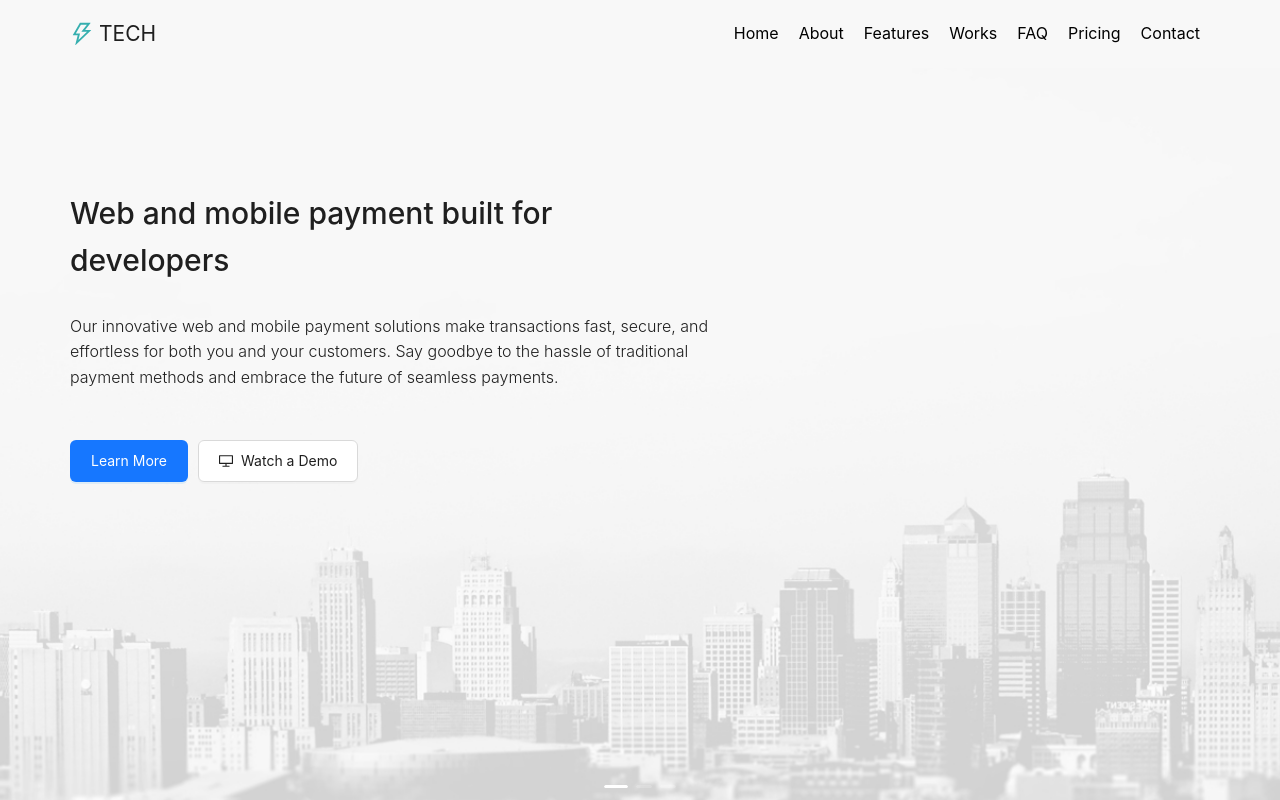
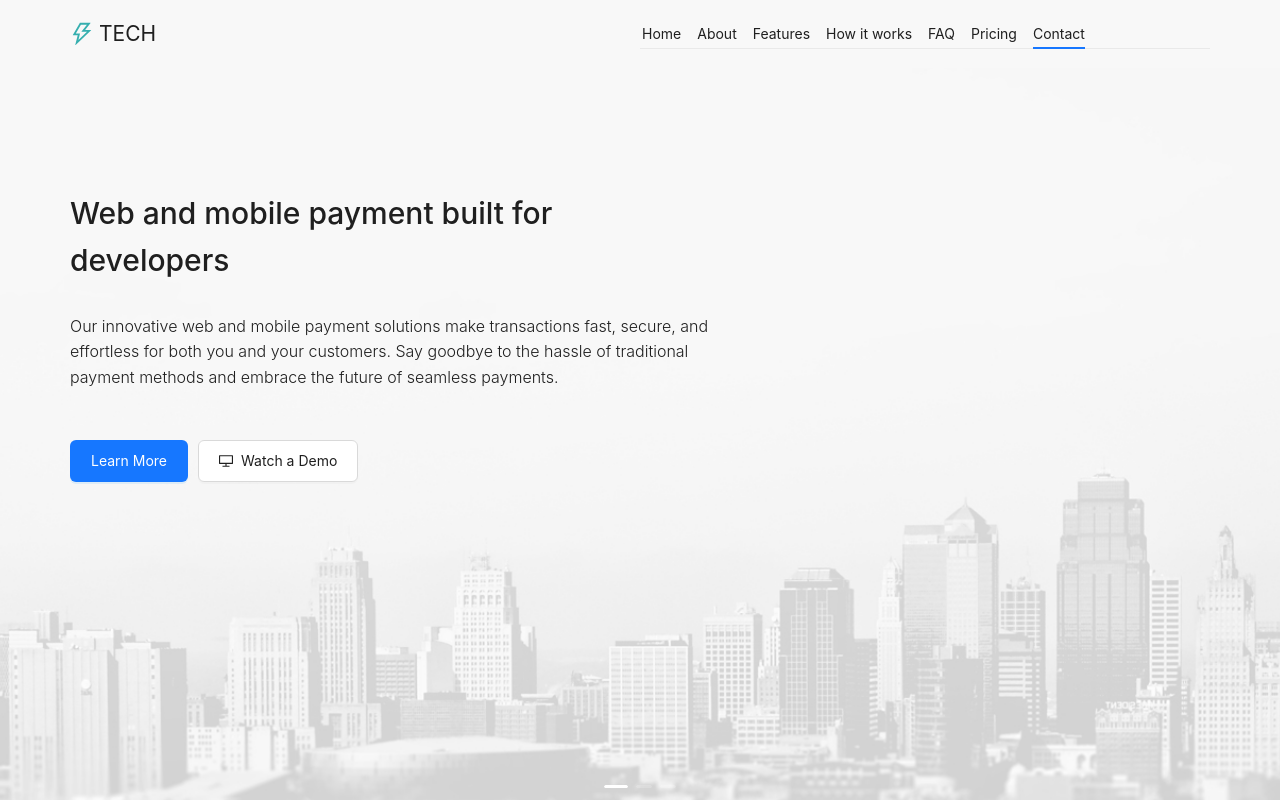
Before and after one commit to JaleRehimli0909/website2-ant-design, a React (Create React App) app in the folder website2reactapp/: page / in a window 1280 px wide. Shown: the top 800 px of the page. Built offline with nearby package versions, Linux system fonts and the light colour scheme.

Commit message:
Anchor added  for project

```diff
--- a/website2reactapp/src/components/About/index.jsx
+++ b/website2reactapp/src/components/About/index.jsx
@@ -33,7 +33,7 @@ const About = () => {
     },
   ];
   return (
-    <div className="About">
+    <div id="about" className="About">
       <div className="container">
         <div className="About-content">
           <h2>About Us</h2>
--- a/website2reactapp/src/components/Contact/index.jsx
+++ b/website2reactapp/src/components/Contact/index.jsx
@@ -6,7 +6,7 @@ const { TextArea } = Input;
 
 const Contact = () => {
   return (
-    <div className="Contact">
+    <div id="contact" className="Contact">
       <div className="container">
         <h2>Get in Touch</h2>
         <Form
--- a/website2reactapp/src/components/Faq/index.jsx
+++ b/website2reactapp/src/components/Faq/index.jsx
@@ -83,7 +83,7 @@ const Faq = () => {
   };
 
   return (
-    <div className="Faq">
+    <div id="faq" className="Faq">
       <div className="container">
         <h2>Frequently Asked Questions</h2>
         <Collapse items={items} defaultActiveKey={["1"]} onChange={onChange} />
--- a/website2reactapp/src/components/Features/index.jsx
+++ b/website2reactapp/src/components/Features/index.jsx
@@ -12,7 +12,7 @@ const { Meta } = Card;
 
 const Features = () => {
   return (
-    <div className="Features">
+    <div id="features" className="Features">
       <div className="container">
         <h2>Key Features and Benefits</h2>
         <Row gutter={[24, 24]}>
--- a/website2reactapp/src/components/HeaderApp/index.jsx
+++ b/website2reactapp/src/components/HeaderApp/index.jsx
@@ -1,7 +1,9 @@
 import React from "react";
 import "./style.css";
-import { Row, Col } from "antd";
+import { Row, Col, Anchor } from "antd";
 import { ThunderboltOutlined } from "@ant-design/icons";
+
+const { Link } = Anchor;
 
 const HeaderApp = () => {
   return (
@@ -12,7 +14,19 @@ const HeaderApp = () => {
           <h2>TECH</h2>
         </Col>
         <Col span={12} className="header-list">
-          <nav>
+          <div className="mobileHidden">
+            <Anchor targetOffset="65" direction="horizontal">
+              <Link href="#home" title="Home" />
+              <Link href="#about" title="About" />
+              <Link href="#features" title="Features" />
+              <Link href="#works" title="How it works" />
+              <Link href="#faq" title="FAQ" />
+              <Link href="#pricing" title="Pricing" />
+              <Link href="#contact" title="Contact" />
+            </Anchor>
+          </div>
+
+          {/* <nav>
             <ul>
               <li>
                 <a href="#">Home</a>
@@ -36,7 +50,7 @@ const HeaderApp = () => {
                 <a href="#">Contact</a>
               </li>
             </ul>
-          </nav>
+          </nav> */}
         </Col>
       </Row>
     </div>
--- a/website2reactapp/src/components/Pricing/index.jsx
+++ b/website2reactapp/src/components/Pricing/index.jsx
@@ -47,7 +47,7 @@ const data = [
 
 const Pricing = () => {
   return (
-    <div className="Pricing">
+    <div id="pricing" className="Pricing">
       <div className="container">
         <h2>Choose a plan to fit your needs</h2>
 
--- a/website2reactapp/src/components/Works/index.jsx
+++ b/website2reactapp/src/components/Works/index.jsx
@@ -15,7 +15,7 @@ const Works = () => {
     setIsModalOpen(false);
   };
   return (
-    <div className="Works">
+    <div id="works" className="Works">
       <div className="container">
         <div className="Works-content">
           <h2>How it works</h2>
```
Also changed, not shown: website2reactapp/src/components/ContentApp/index.jsx (deleted, +0 -10 lines), website2reactapp/src/components/ContentApp/style.css (deleted).
